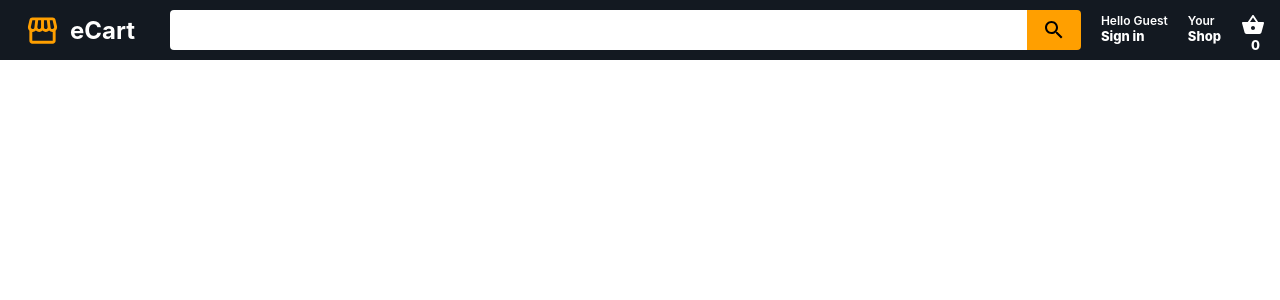
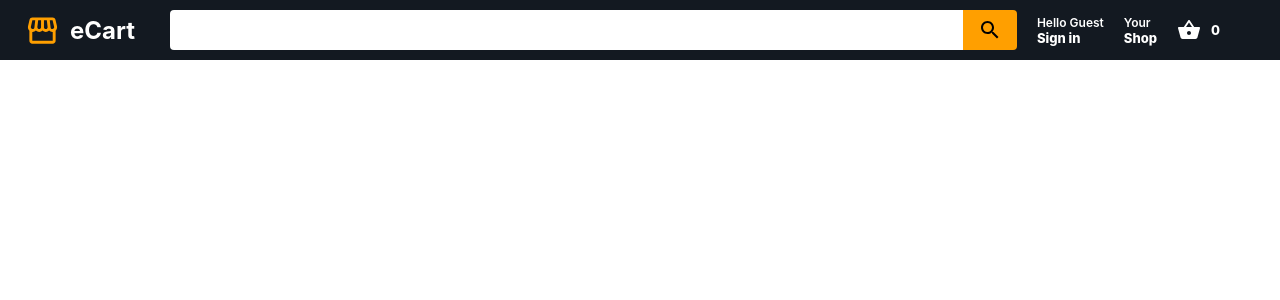
Before and after one commit to alekseiapa/e_app, a React (Create React App) app in the folder e_app/: page / in a window 1280 px wide. Shown: the top 300 px of the page. Built offline with nearby package versions, Linux system fonts and the light colour scheme.

Commit message:
fix: fixed navbar cart position

```diff
--- a/e_app/src/Header.css
+++ b/e_app/src/Header.css
@@ -59,7 +59,6 @@
   flex-direction: column;
   margin-left: 10px;
   margin-right: 10px;
-  padding-top: 5px;
   color: white;
 }
 
--- a/e_app/src/Header.jsx
+++ b/e_app/src/Header.jsx
@@ -25,7 +25,7 @@ export default function Header() {
           <span className="nav__itemLineOne">Your</span>
           <span className="nav__itemLineTwo">Shop</span>
         </div>
-        <div className="nav__item">
+        <div className="nav__itemBasket">
           <ShoppingBasketIcon className="itemBasket" />
           <span className="nav__itemLineTwo nav__basketCount">0</span>
         </div>
```
